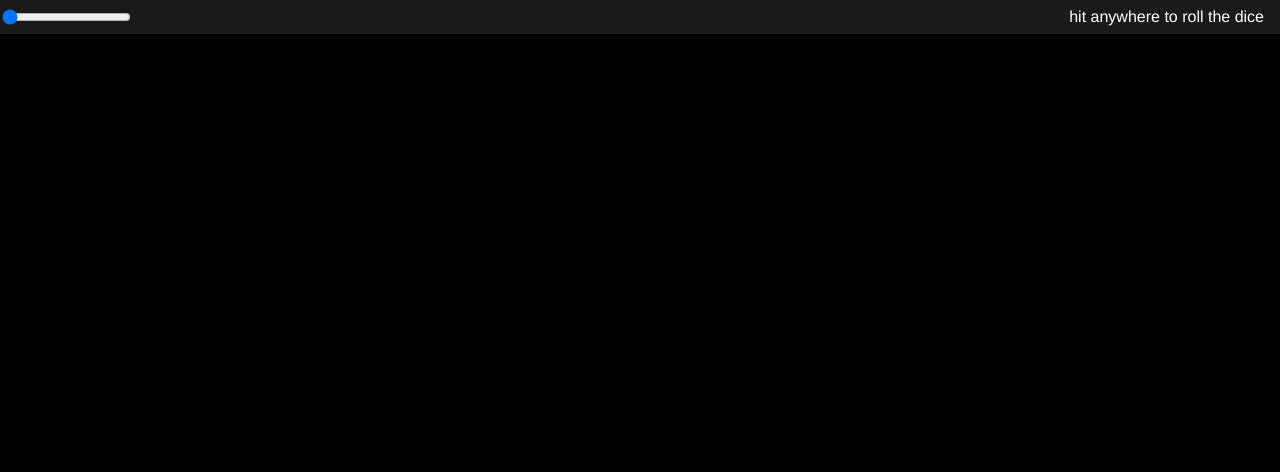
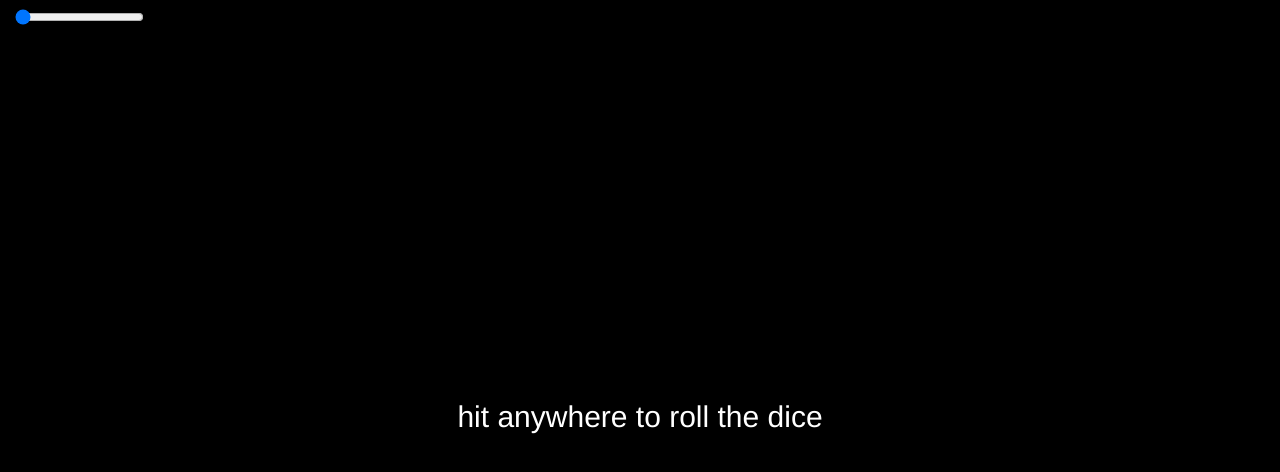
Before and after one commit to johnny13/roll-the-dice, a website: page index.html in a window 1280 px wide. Drawn offline with Linux system fonts and the light colour scheme.

Commit message:
Center help text

```diff
--- a/index.html
+++ b/index.html
@@ -18,17 +18,21 @@
   cursor:pointer;
 }
 p {
-  position:relative; z-index:1;
-  margin:0; padding:.5em 1em;
-  color:#fff; font-size:1.6em;
-  text-align:right;
-  background:rgba(255,255,255,.1);
+  position:absolute; z-index:1; top:50%;
+  width:100%;
+  margin:0;
+  color:#fff; font-size:3em;
+  text-align:center;
+  -webkit-transition:opacity 1s;
+}
+p.hide {
+  opacity:0;
 }
 input {
-  position:absolute; top:.5em; z-index:3;
+  position:absolute; top:.5em; left:1em; z-index:3;
 }
 b {
-  position:absolute; top:1.5em; right:1em; z-index:1;
+  position:absolute; top:1em; right:1em; z-index:1;
   font-size:5em; font-weight:bold;
   color:#d0d0d0;
   text-shadow:2px 2px 0 #000;
@@ -122,14 +126,20 @@ li.n6 .d2 {
   var button = document.querySelector('#roll'),
     dice = document.querySelector('.dice'),
     quantity = document.querySelector('#quantity'),
-    total = document.querySelector('b');
+    total = document.querySelector('b'),
+    help = document.querySelector('p');
 
 button.addEventListener('click', function(e){
   e.preventDefault();
 
-  var y = 0, x, d = document,
+  var y = 0, x, d = document, hidden = false,
       num, die, dots, dot, diameter, sum,
-      rand, randomise, el;
+      hideHelp, rand, randomise, el;
+
+  hideHelp = function(){
+    if (hidden) return;
+    help.className = 'hide';
+  };
 
   rand = function(factor){
     return ~~(Math.random() * factor) + 1;
@@ -146,6 +156,8 @@ button.addEventListener('click', function(e){
   };
 
   sum = 0;
+
+  hideHelp();
 
   while (dice.childNodes.length > 0){
     dice.removeChild(dice.childNodes[0]);
--- a/src/style.css
+++ b/src/style.css
@@ -11,17 +11,21 @@ body {
   cursor:pointer;
 }
 p {
-  position:relative; z-index:1;
-  margin:0; padding:.5em 1em;
-  color:#fff; font-size:1.6em;
-  text-align:right;
-  background:rgba(255,255,255,.1);
+  position:absolute; z-index:1; top:50%;
+  width:100%;
+  margin:0;
+  color:#fff; font-size:3em;
+  text-align:center;
+  -webkit-transition:opacity 1s;
+}
+p.hide {
+  opacity:0;
 }
 input {
-  position:absolute; top:.5em; z-index:3;
+  position:absolute; top:.5em; left:1em; z-index:3;
 }
 b {
-  position:absolute; top:1.5em; right:1em; z-index:1;
+  position:absolute; top:1em; right:1em; z-index:1;
   font-size:5em; font-weight:bold;
   color:#d0d0d0;
   text-shadow:2px 2px 0 #000;
```
Also changed, not shown: src/script.js (+11 -3 lines).
